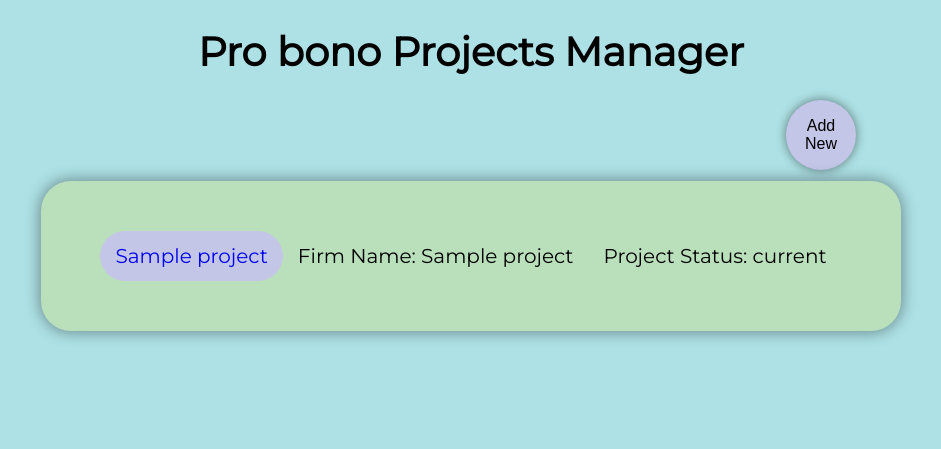
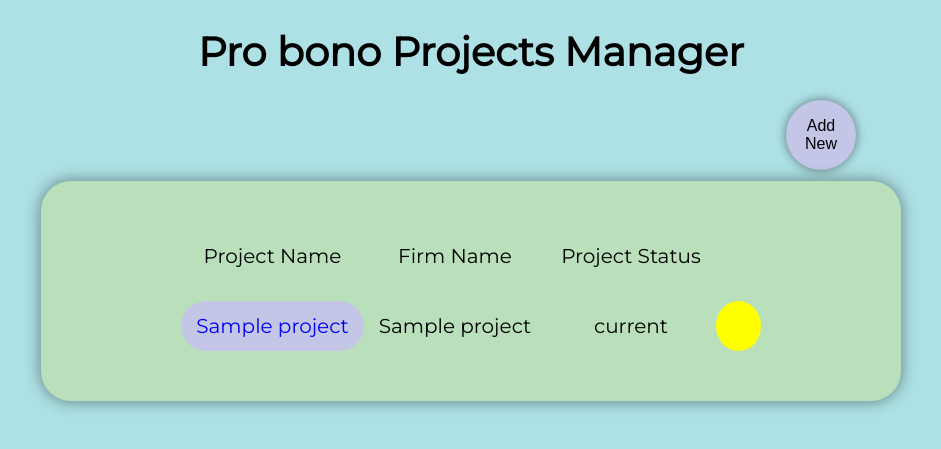
Before and after one commit to jessielista/probono-project-management, a Node server app: page /probono in a window 1280 px wide. Shown: the top 449 px of the page, without its empty margins (169-1110 px from the left). Run offline with Node 20, Linux system fonts and the light colour scheme; tables that the repository leaves empty hold one stand-in row (values such as "Sample post"); some libraries are stand-ins or nearby versions.

Commit message:
added status color

```diff
--- a/models/project.js
+++ b/models/project.js
@@ -36,7 +36,6 @@ const projectsSchema = new Schema({
   projectStatus: {
     type: String,
     enum: ['current', 'available', 'complete'],
-    default: 'available',
   },
   legalAgreement: { type: String },
   thankYouLetter: { type: String },
--- a/public/css/styles.css
+++ b/public/css/styles.css
@@ -109,3 +109,30 @@ a {
     /* box-shadow: 0 0 10px 1px rgb(0 0 0 / 40%); */
     border-radius: 30px;
 }
+
+/* .dot-color{
+  background-color: rgb(235, 230, 230);
+  border-radius: 50%;
+    width: 15px;
+    height: 15px;
+} */
+
+.dot-color-red{
+  background-color: red;
+  border-radius: 50%;
+    width: 15px;
+    height: 15px;
+}
+.dot-color-green{
+  background-color: green;
+  border-radius: 50%;
+    width: 15px;
+    height: 15px;
+}
+
+.dot-color-yellow{
+   background-color: yellow;
+  border-radius: 50%;
+    width: 15px;
+    height: 15px;
+}
--- a/views/index.ejs
+++ b/views/index.ejs
@@ -9,19 +9,34 @@
 <body>
   <h1> Pro bono Projects Manager</h1>
 
-  <!-- <div>
-      <button class="sortName-button">Sort by Name</button>
-      <button class="">Sort by Status</button>
-  </div> -->
+<!-- <div>
+      <button class="sortName-button">Sort by Project Name</button>
+</div>  -->
    <form action="/probono/new"><button class="index-button">Add New</button>
   <div class="container box">
     <table>
+      <tr>
+        <td>Project Name</td>
+        <td>Firm Name</td>
+        <td>Project Status</td>
+        </tr>
       <% for (let i = 0; i < project.length; i++) { %>
         <tr>
-
-        <td class="project-name-href"><a href="/probono/<%=project[i].id%>" class=""><%= project[i].projectName %></a></td>
-          <td>Firm Name: <%= project[i].firmName%></td>
-          <td>Project Status: <%= project[i].projectStatus %></td>
+        <td class="project-name-href"><a href="/probono/<%=project[i].id%>" class=""><%= project[i].projectName %></a>
+        </td>
+          <td><%= project[i].firmName%></td>
+          <td><span class="status-color"><%= project[i].projectStatus %></span>
+            <% if (project[i].projectStatus == 'available') { %>
+             <% console.log("Green")%>
+             <td class="dot-color-green"></td>
+          <% } else if(project[i].projectStatus == 'current') { %>
+            <% console.log("Yellow")%>
+              <td class="dot-color-yellow"></td>
+          <% } else if(project[i].projectStatus == 'complete') { %>
+            <% console.log("Red")%>
+              <td class="dot-color-red"></td>
+          <% } %>
+          </td>
         </tr>
         <% } %>
         </table>
```
